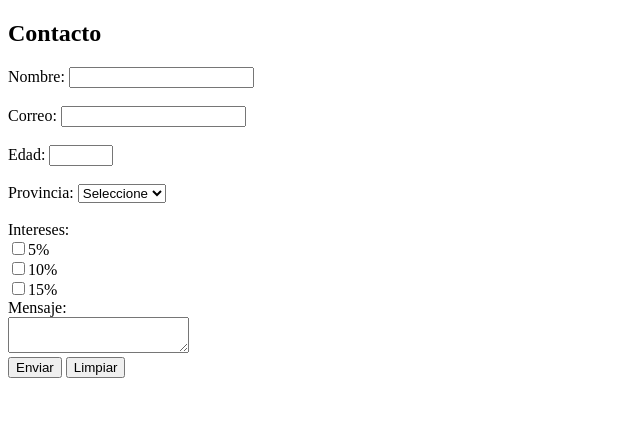
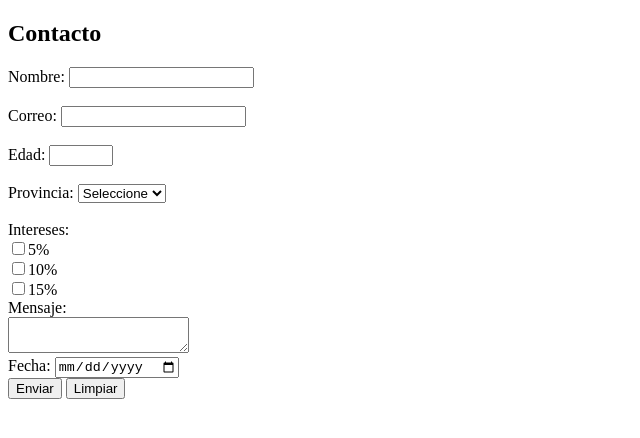
Before and after one commit to Jonas-Dz/Web-Programming, a plain HTML site: page 1er P/Forms/index.html in a window 1280 px wide. Shown: the whole page, without its empty margins (0-640 px from the left). Drawn offline with Linux system fonts and the light colour scheme.

Commit message:
Agregacion fecha en formulario

```diff
--- a/1er P/Forms/index.html
+++ b/1er P/Forms/index.html
@@ -41,6 +41,10 @@
             <textarea name="mensaje" id="mensaje"></textarea>
             <br>
 
+            <label for="fecha">Fecha: </label>
+            <input type="date" name="fecha" id="fecha">
+            <br>
+
         </section>
         <section id="botones">
             <button type="submit">Enviar</button>
```
